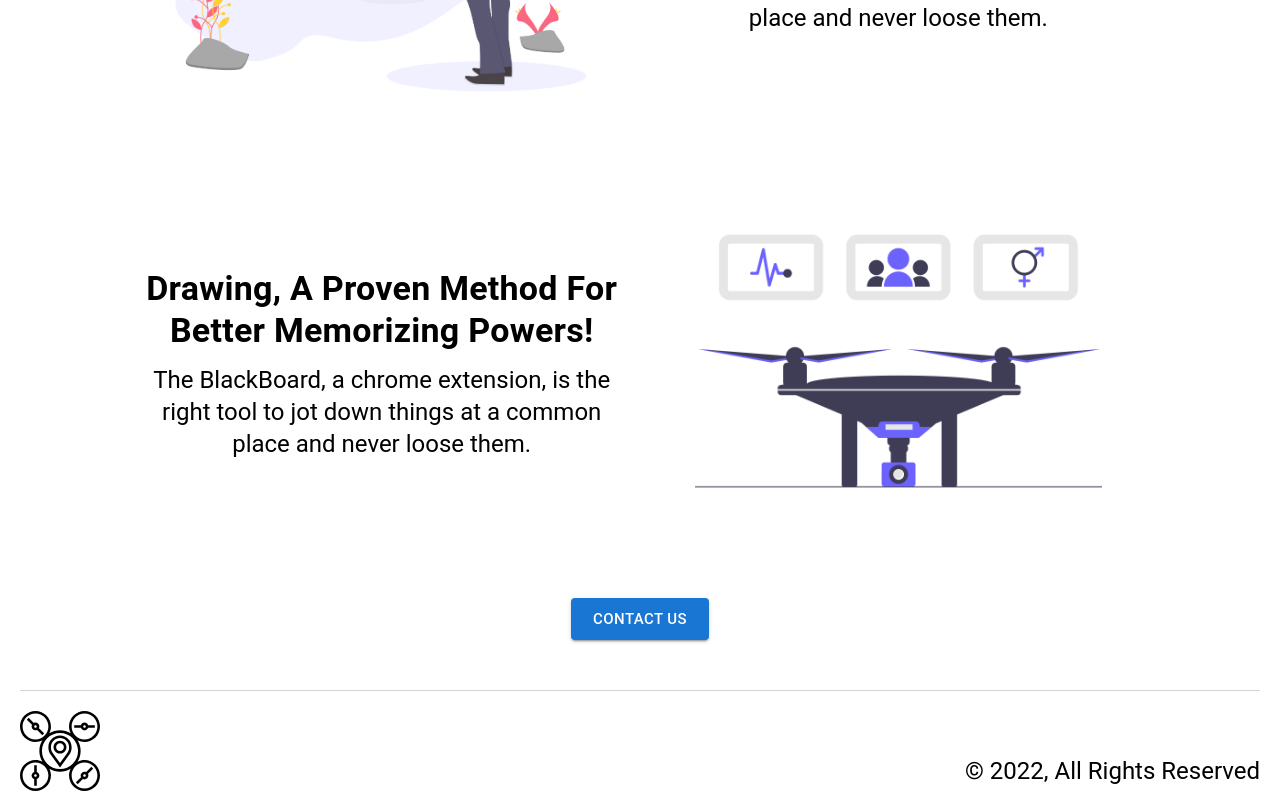
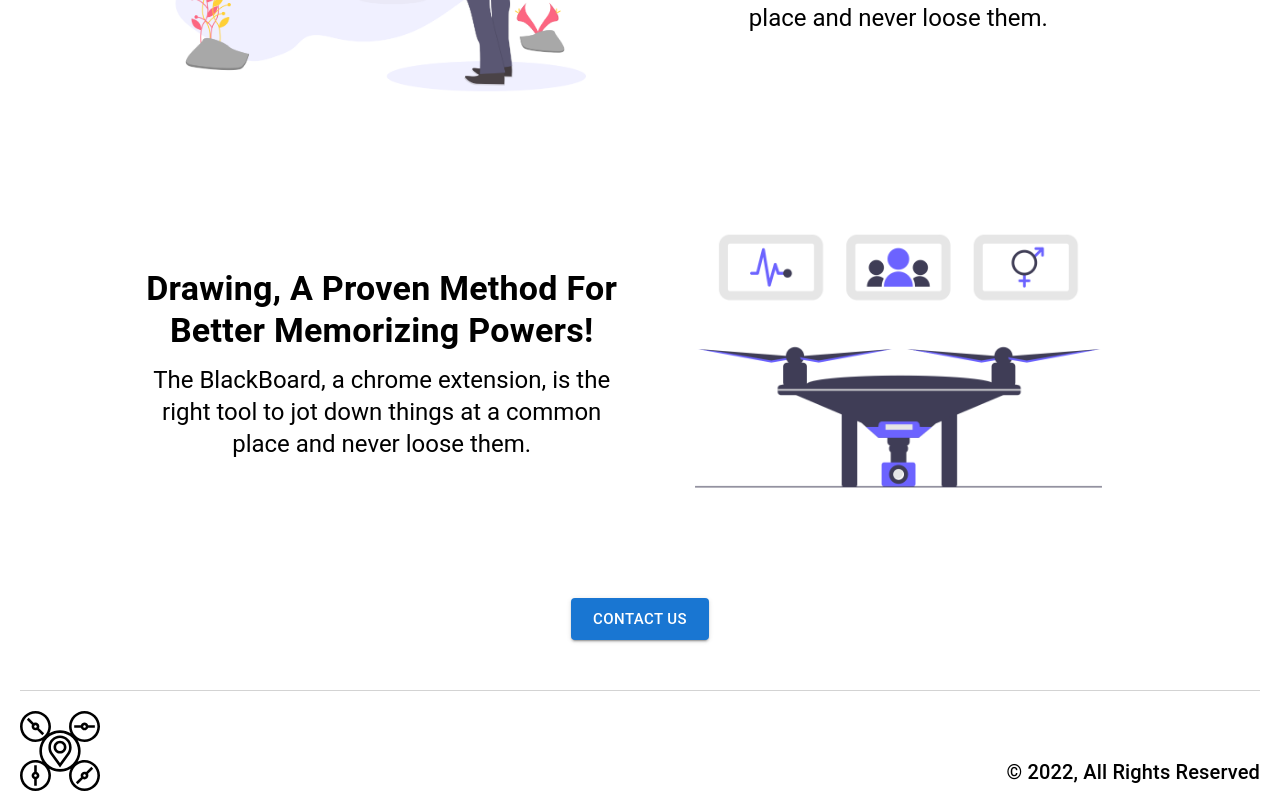
Before and after one commit to bipoool/droneZoneWebSite, a React (Create React App) app: page / in a window 1280 px wide. Shown: the part 1342-2142 px from the top of the page. Built offline with nearby package versions, Linux system fonts and the light colour scheme.

Commit message:
font-size

```diff
--- a/src/components/Footer.js
+++ b/src/components/Footer.js
@@ -8,7 +8,7 @@ export default function Footer() {
         <Svg height="80px" width="80px" />
       </div>
       <div className="trademark">
-        <Typography variant="h5" gutterBottom align="right">
+        <Typography variant="h6" gutterBottom align="right">
           &copy; 2022, All Rights Reserved
         </Typography>
       </div>
```
